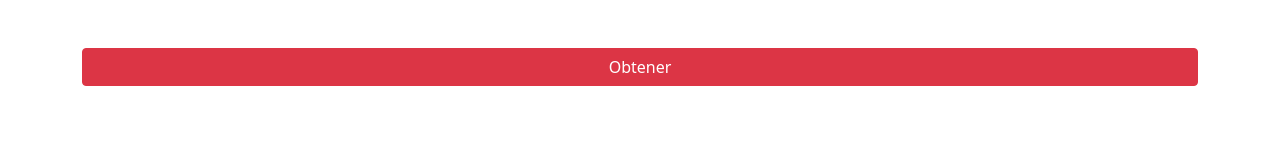
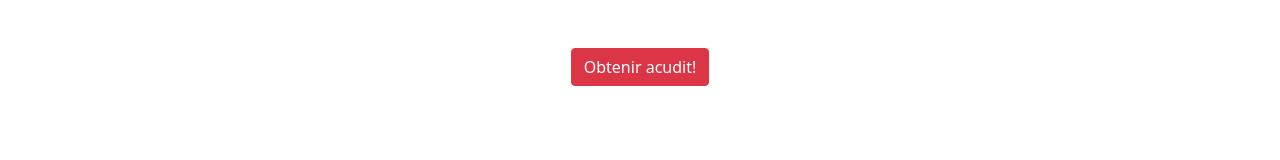
Before and after one commit to Barceboba/M8_AJAX, a plain HTML site: page Nivell_3/index.html in a window 1280 px wide. Drawn offline with nearby package versions, Linux system fonts and the light colour scheme.

Commit message:
nivell3 ajustat

```diff
--- a/Nivell_3/index.html
+++ b/Nivell_3/index.html
@@ -13,7 +13,7 @@
 
 <body>
     <div class="container my-5 text-center">
-        <button class="btn btn-danger w-100" onclick="obtain()">Obtener</button>
+        <button class="btn btn-danger w-20" onclick="obtain()">Obtenir acudit!</button>
         <div class="mt-5" id="contents">
 
         </div>
```
